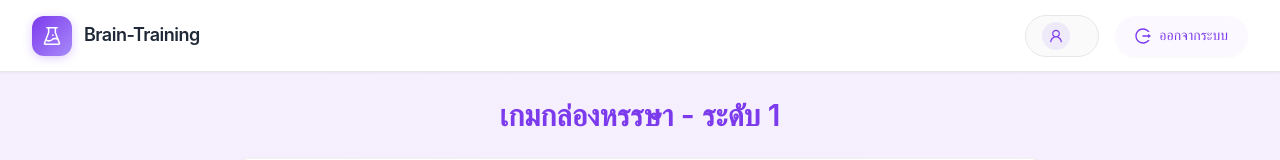
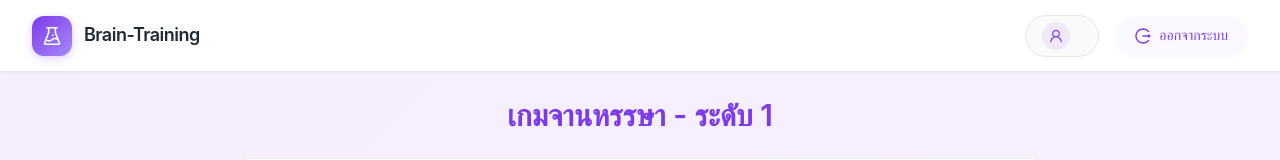
Before and after one commit to Jareansuk14/Brain-Training-Client, a React (Vite) app: page /activity-13 in a window 1280 px wide. Shown: the top 160 px of the page. Built offline with nearby package versions, Linux system fonts and the light colour scheme; sample sign-in values are in the browser's storage.

Commit message:
first commit

```diff
--- a/src/pages/Game.jsx
+++ b/src/pages/Game.jsx
@@ -109,7 +109,7 @@ const activities = [
     no: 5,
     number: 13,
     title:
-      "เกมกล่องหรรษา",
+      "เกมจานหรรษา",
     subtitles: [
       "ย้ายจานทั้งหมดจากหอคอยซ้ายไปหอคอยขวา โดยต้องวางให้จานใหญ่อยู่ด้านล่างเสมอ",
       "กดที่หอคอยเพื่อเลือกจานที่ต้องการย้าย แล้วกดที่หอคอยปลายทาง",
--- a/src/pages/TowerOfHanoi.jsx
+++ b/src/pages/TowerOfHanoi.jsx
@@ -804,7 +804,7 @@ const TowerOfHanoi = () => {
               padding: "0 20px",
             }}
           >
-            เกมกล่องหรรษา - ระดับ {selectedLevel}
+            เกมจานหรรษา - ระดับ {selectedLevel}
           </Title>
 
           {showInstructions && <GameInstructions />}
```
